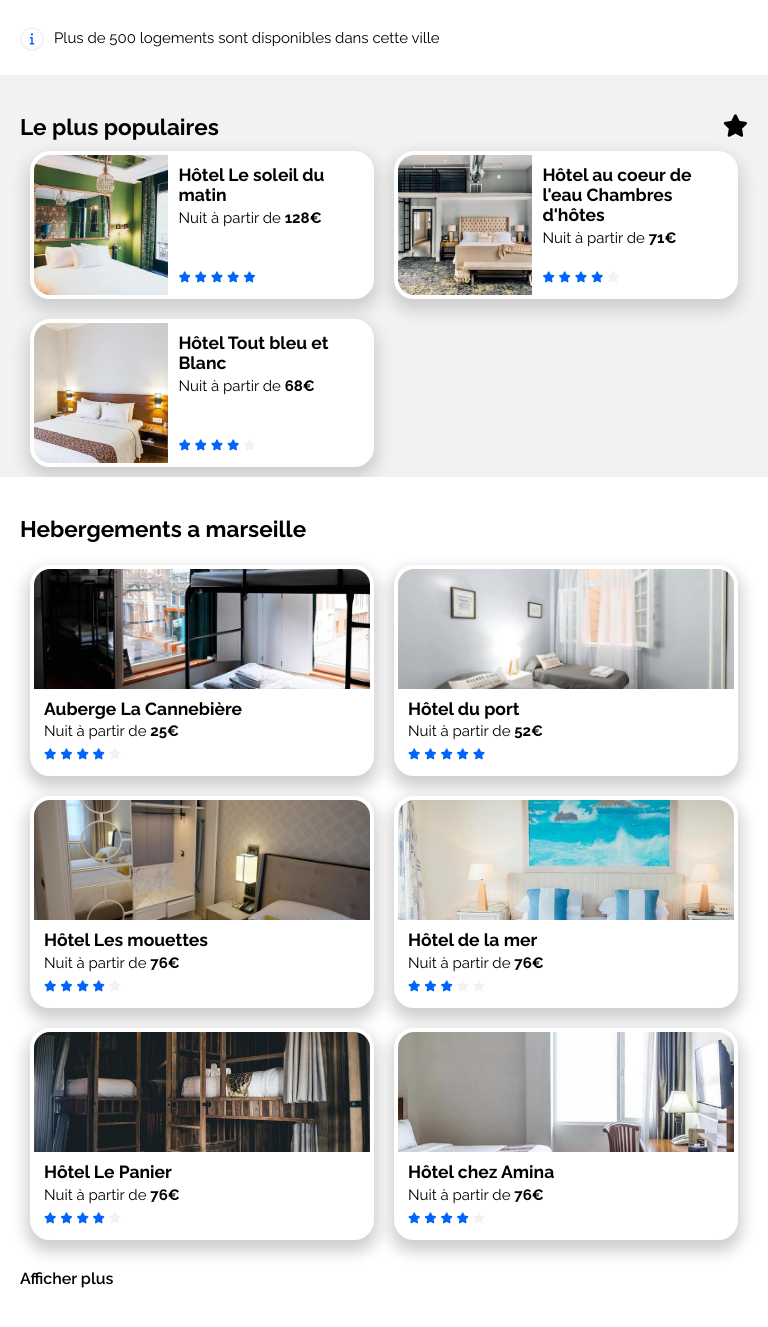
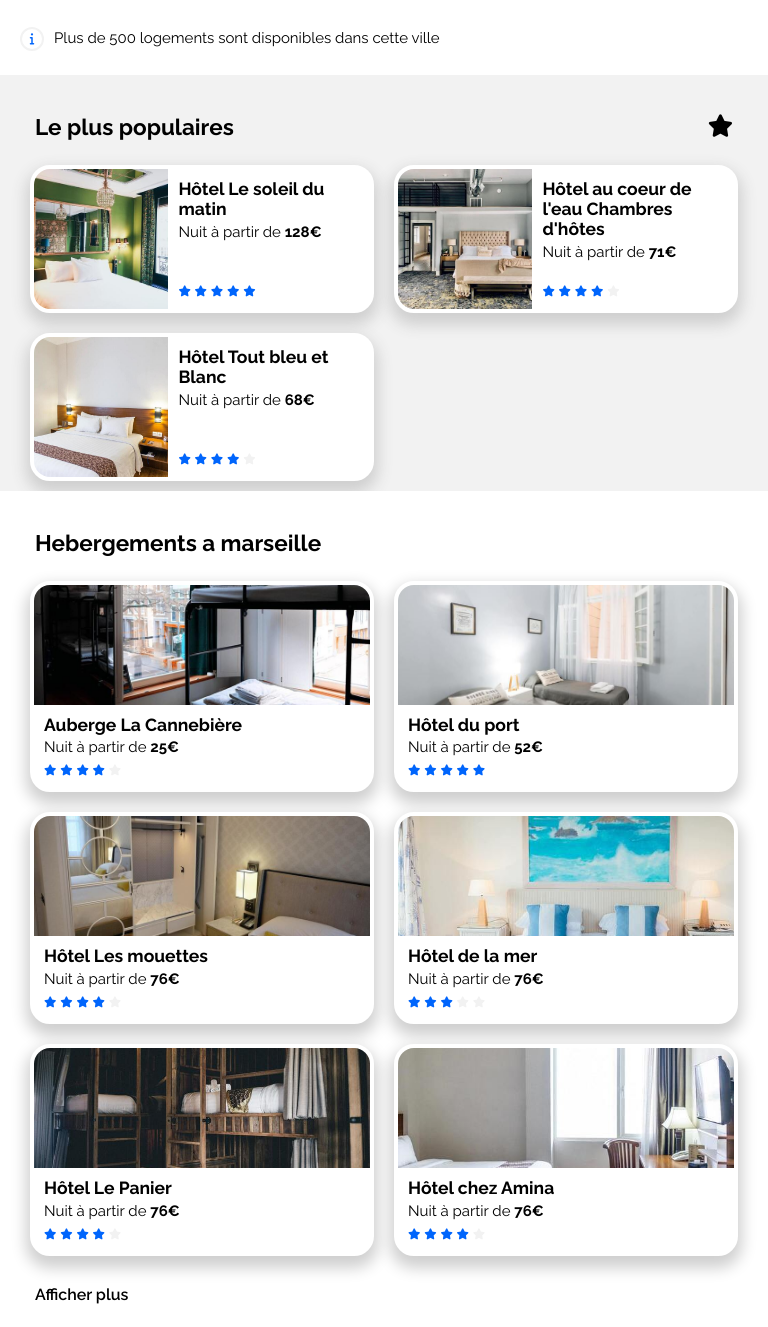
Before and after one commit to edytaskibinska/OC-project1, a plain HTML site: page index.html in a window 768 px wide. Shown: the part 490-1817 px from the top of the page. Drawn offline with Linux system fonts and the light colour scheme; files whose address does not match are found by name.

Commit message:
details tablette css

```diff
--- a/css/main.css
+++ b/css/main.css
@@ -4,13 +4,11 @@
 
 * {
   box-sizing: border-box;
-
   --main-blue: #0065fc;
   --clear-blue: #deebff;
   --grey: #f2f2f2;
   --black: #000;
   --white: #fff;
-
   --main-padding: 20px 50px;
 }
 
@@ -23,7 +21,6 @@ h1 {
   justify-content: space-between;
   margin-bottom: 18px;
 }
-
 .logo {
   width: 94px;
   height: fit-content;
@@ -31,11 +28,9 @@ h1 {
   top: 44px;
   margin-left: 65px;
 }
-
 .menu ul {
   display: flex;
 }
-
 .menu .menu-entry {
   display: block;
   position: relative;
@@ -55,7 +50,6 @@ h1 {
 @media (max-width: 992px) {
   .mainheader {
     flex-direction: column;
-    /* border: 4px solid red; */
   }
   .logo {
     margin: 0px auto 5px auto;
@@ -89,7 +83,6 @@ h1 {
 /*************************SUBHEADER*************************/
 
 .subheader {
-  /* border: 1px solid green; */
   padding: var(--main-padding);
 }
 /* mobile */
@@ -98,6 +91,7 @@ h1 {
     padding: 15px 20px;
   }
 }
+
 /*************************SEARCH FORM*************************/
 .search-form {
   margin-top: 22px;
@@ -160,7 +154,6 @@ h1 {
 /*************************FILTRES*************************/
 
 .filters {
-  /* border: 1px solid yellow; */
   padding: 2px 50px;
   display: flex;
   flex-wrap: wrap;
@@ -220,7 +213,7 @@ h1 {
   }
   .filter-box {
     margin: 10px 10px 10px 0;
-}
+  }
   .filters {
     padding: 15px 20px;
   }
@@ -255,6 +248,7 @@ h1 {
 
 .flex-content {
   display: flex;
+  justify-content: space-between;
 }
 .activites {
   margin-top: 15px;
@@ -263,7 +257,7 @@ h1 {
   .content {
     padding: 20px;
   }
-  .activites h2{
+  .activites h2 {
     margin-bottom: 25px;
   }
   .info-text {
@@ -320,13 +314,13 @@ aside.grey-rounded-box {
   article.grey-rounded-box {
     flex-grow: 1;
     max-width: 50%;
-    max-height: 656px;
+    max-height: 682px;
     overflow: hidden;
   }
   aside.grey-rounded-box {
     flex-grow: 1;
     max-width: 50%;
-    padding: 25px;
+    max-height: 682px;
   }
 }
 
@@ -342,7 +336,6 @@ aside.grey-rounded-box {
     padding: 0px;
   }
   .flex-content {
-    /* border: 4px solid orange; */
     flex-direction: column-reverse;
   }
   article.grey-rounded-box {
@@ -376,12 +369,9 @@ aside.grey-rounded-box {
 .rounded-box:hover {
   color: var(--main-blue);
 }
-
-/*div*/
 .rounded-box-image {
   overflow: hidden;
   height: 120px;
-  /* border: 1px solid red; */
   width: 100%;
   position: relative;
 }
@@ -413,6 +403,9 @@ aside.grey-rounded-box {
 @media (min-width: 769px) and (max-width: 992px) {
   .rounded-box {
     width: 100%;
+  }
+  .marked-title {
+    margin-bottom: 20px;
   }
 }
 /* mobile 2*/
@@ -450,24 +443,42 @@ aside.grey-rounded-box {
 .rounded-box.horizontal .stars {
   margin-top: auto;
 }
-/* tablette */
-@media (min-width: 769px) and (max-width: 992px) {
+
+@media (min-width: 571px) and (max-width: 768px) {
+  aside.grey-rounded-box {
+    display: flex;
+    flex-wrap: wrap;
+    justify-content: space-between;
+  }
+  aside.grey-rounded-box:after {
+    content: "";
+    flex: auto;
+  }
+  .marked-title {
+    width: 100%;
+    margin: 0 45px 14px 15px;
+  }
+  .grey-rounded-title,
+  .activites.content h2 {
+    margin: 0 45px 14px 15px;
+  }
+  .see-more {
+    margin: 0 45px 0px 15px;
+  }
+  .rounded-box.horizontal {
+    width: calc(50% - 20px);
+    margin: 10px;
+  }
+}
+@media (max-width: 571px) {
   .rounded-box.horizontal {
     margin: 10px auto;
   }
-}
-@media (min-width: 571px) and (max-width: 768px) {
   aside.grey-rounded-box {
-    display: flex;
-    flex-wrap: wrap ;
+    padding: 40px 20px 30px 20px;
   }
   .marked-title {
-    width: 100%;
-  }
-  .rounded-box.horizontal {
-    /* border: 4px solid red; */
-    width: calc(50% - 20px);
-    margin: 10px;
+    margin-bottom: 30px;
   }
 }
 /**************************ROUNDED BOX BASIC*******************/
@@ -529,14 +540,6 @@ aside.grey-rounded-box {
   height: 210px;
 }
 
-/* tablette */
-@media (max-width: 992px) {
-  /* .rounded-box.horizontal {
-    width: 100%;
-    margin: 10px auto;
-  } */
-}
-
 /* mobile */
 @media (max-width: 768px) {
   .flex-grid {
```
Also changed, not shown: 1 other file.
